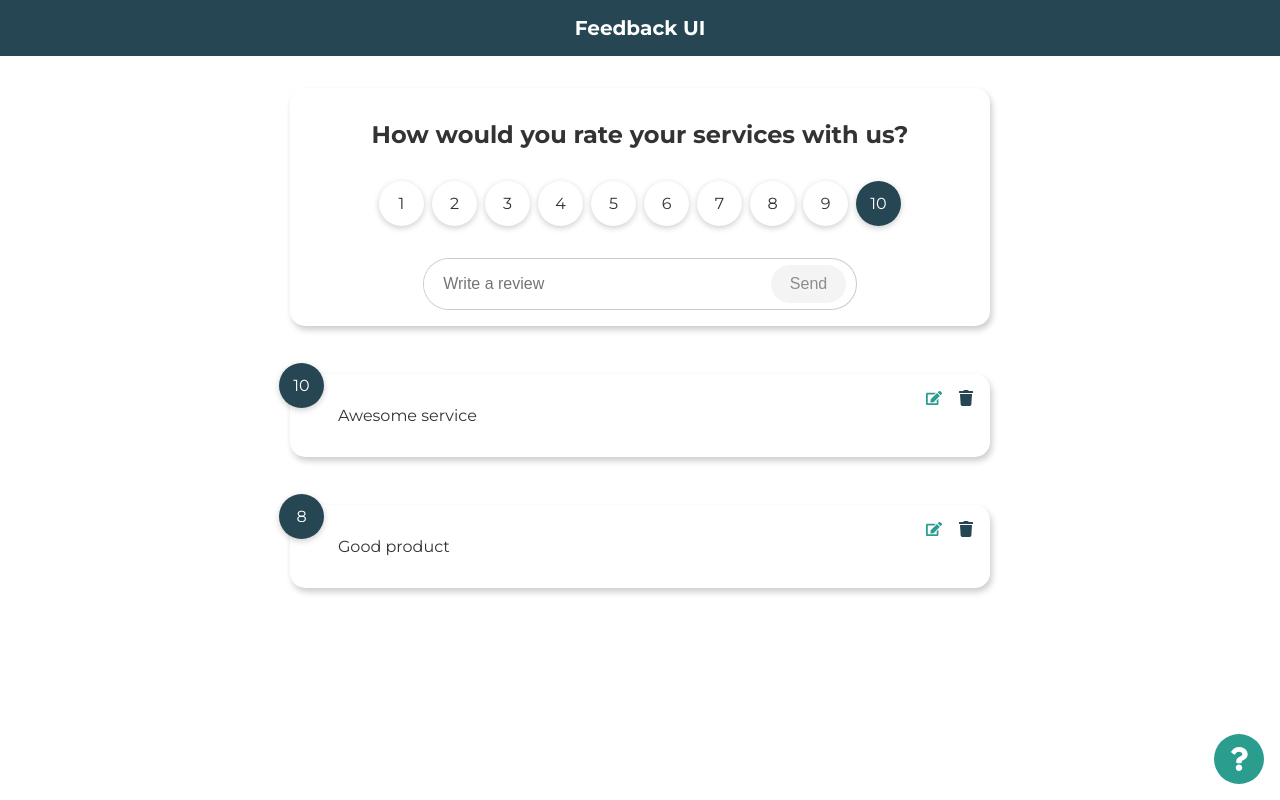
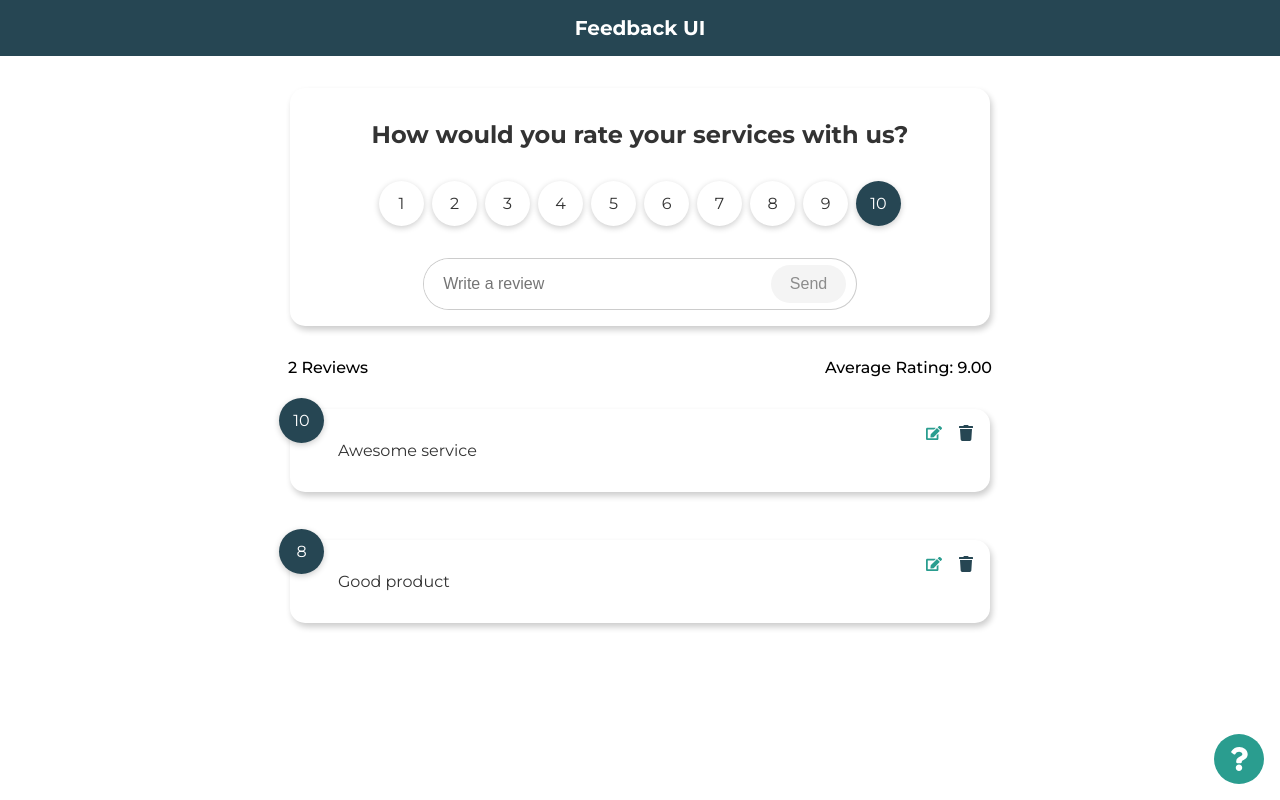
Before and after one commit to xuanhung1509/feedback-app-react, a React (Create React App) app: page / in a window 1280 px wide. Built offline with nearby package versions, Linux system fonts and the light colour scheme; data requests are answered from the project's data file.

Commit message:
Move states, functions to context & Use json-server as mock backend

```diff
--- /dev/null
+++ b/db.json
@@ -0,0 +1,14 @@
+{
+  "feedbacks": [
+    {
+      "id": 1,
+      "rating": 10,
+      "review": "Awesome service"
+    },
+    {
+      "id": 2,
+      "rating": 8,
+      "review": "Good product"
+    }
+  ]
+}
--- /dev/null
+++ b/src/components/FeedbackInfo.jsx
@@ -0,0 +1,25 @@
+import { useFeedbackContext } from '../context/FeedbackContext';
+
+function FeedbackInfo() {
+  const { feedbacks } = useFeedbackContext();
+
+  const updateAverage = () => {
+    const ratings = feedbacks.map((item) => +item.rating);
+    const sum = ratings.reduce(
+      (accumulator, current) => accumulator + current,
+      0
+    );
+    let average = sum / ratings.length;
+    average = average.toFixed(2);
+    return average;
+  };
+
+  return (
+    <div className='feedback-info'>
+      <span>{feedbacks.length} Reviews</span>
+      <span>Average Rating: {updateAverage()}</span>
+    </div>
+  );
+}
+
+export default FeedbackInfo;
--- a/src/components/FeedbackItem.jsx
+++ b/src/components/FeedbackItem.jsx
@@ -1,23 +1,17 @@
+import { useFeedbackContext } from '../context/FeedbackContext';
+import { FaEdit, FaTrash } from 'react-icons/fa';
 import Card from './shared/Card';
-import { FaEdit, FaTrash } from 'react-icons/fa';
 
-function FeedbackItem({ feedback, onEdit, onDelete }) {
+function FeedbackItem({ feedback }) {
+  const { handleEdit, handleDelete } = useFeedbackContext();
   const { rating, review } = feedback;
-
-  const handleEdit = () => {
-    onEdit(feedback.id);
-  };
-
-  const handleDelete = () => {
-    onDelete(feedback.id);
-  };
 
   return (
     <Card>
       <div className='feedback-item'>
         <div className='icons'>
-          <FaEdit fill='#2a9d8f' onClick={handleEdit} />
-          <FaTrash fill='#264653' onClick={handleDelete} />
+          <FaEdit fill='#2a9d8f' onClick={() => handleEdit(feedback.id)} />
+          <FaTrash fill='#264653' onClick={() => handleDelete(feedback.id)} />
         </div>
         <div className='rating'>{rating}</div>
         <div className='review'>{review}</div>
--- a/src/components/FeedbackList.jsx
+++ b/src/components/FeedbackList.jsx
@@ -1,15 +1,15 @@
+import { useFeedbackContext } from '../context/FeedbackContext';
 import FeedbackItem from './FeedbackItem';
 
-function FeedbackList({ feedbacks, onEdit, onDelete }) {
+function FeedbackList() {
+  const { loading, feedbacks } = useFeedbackContext();
+
+  if (loading) return <h3>Loading...</h3>;
+
   return (
     <div className='feedback-list'>
       {feedbacks.map((item) => (
-        <FeedbackItem
-          key={item.id}
-          feedback={item}
-          onEdit={onEdit}
-          onDelete={onDelete}
-        />
+        <FeedbackItem key={item.id} feedback={item} />
       ))}
     </div>
   );
--- a/src/components/RatingSelect.jsx
+++ b/src/components/RatingSelect.jsx
@@ -1,7 +1,7 @@
-function RatingSelect({ rating: selected, onSelect }) {
-  const handleSelect = (e) => {
+function RatingSelect({ rating: selected, handleSelect }) {
+  const onSelect = (e) => {
     const selectedValue = +e.currentTarget.value;
-    onSelect(selectedValue);
+    handleSelect(selectedValue);
   };
 
   return (
@@ -14,7 +14,7 @@ function RatingSelect({ rating: selected, onSelect }) {
             id={i + 1}
             value={i + 1}
             checked={selected === i + 1}
-            onChange={handleSelect}
+            onChange={onSelect}
           />
           <label htmlFor={i + 1}>{i + 1}</label>
         </div>
--- a/src/components/shared/Button.jsx
+++ b/src/components/shared/Button.jsx
@@ -1,6 +1,13 @@
-function Button({ children, type = 'button', disabled }) {
+function Button({ children, type = 'button', variant = 'primary', disabled }) {
+  const styles = {
+    backgroundColor: `${
+      disabled ? '#f4f4f4' : `${variant === 'primary' ? '#264653' : '#f4a261'}`
+    } `,
+    color: `${disabled ? '#8c8c8c' : '#fff'}`,
+  };
+
   return (
-    <button type={type} disabled={disabled} className='btn'>
+    <button type={type} disabled={disabled} className='btn' style={styles}>
       {children}
     </button>
   );
--- /dev/null
+++ b/src/context/FeedbackContext.js
@@ -0,0 +1,87 @@
+import { createContext, useContext, useState, useEffect } from 'react';
+
+const FeedbackContext = createContext();
+
+export const FeedbackProvider = ({ children }) => {
+  const [loading, setLoading] = useState(true);
+  const [feedbacks, setFeedbacks] = useState([]);
+  const [feedbackToUpdate, setFeedbackToUpdate] = useState(null);
+  const [isEditMode, setIsEditMode] = useState(false);
+
+  useEffect(() => {
+    const getFeedbacks = async () => {
+      const response = await fetch('/feedbacks');
+      const data = await response.json();
+      setFeedbacks(data);
+      setLoading(false);
+    };
+
+    getFeedbacks();
+  }, []);
+
+  const handleEdit = (id) => {
+    const feedbackToUpdate = feedbacks.find((item) => item.id === id);
+    setFeedbackToUpdate(feedbackToUpdate);
+    setIsEditMode(true);
+  };
+
+  const handleDelete = async (id) => {
+    if (window.confirm('Are you sure to delete this review?')) {
+      await fetch(`/feedbacks/${id}`, {
+        method: 'DELETE',
+      });
+
+      const updatedFeedbacks = feedbacks.filter((item) => item.id !== id);
+      setFeedbacks(updatedFeedbacks);
+    }
+  };
+
+  const handleSubmit = async (formData) => {
+    if (isEditMode) {
+      const response = await fetch(`/feedbacks/${formData.id}`, {
+        method: 'PUT',
+        headers: {
+          'Content-Type': 'application/json',
+        },
+        body: JSON.stringify(formData),
+      });
+      const data = await response.json();
+
+      setFeedbacks(
+        feedbacks.map((item) => (item.id === formData.id ? data : item))
+      );
+    } else {
+      const response = await fetch('/feedbacks', {
+        method: 'POST',
+        headers: {
+          'Content-Type': 'application/json',
+        },
+        body: JSON.stringify(formData),
+      });
+      const data = await response.json();
+
+      setFeedbacks((prev) => [...prev, data]);
+    }
+
+    setIsEditMode(false);
+  };
+
+  return (
+    <FeedbackContext.Provider
+      value={{
+        loading,
+        feedbacks,
+        handleEdit,
+        feedbackToUpdate,
+        handleDelete,
+        isEditMode,
+        setIsEditMode,
+        handleSubmit,
+      }}
+    >
+      {children}
+    </FeedbackContext.Provider>
+  );
+};
+
+export const useFeedbackContext = () => useContext(FeedbackContext);
--- a/src/index.css
+++ b/src/index.css
@@ -3,13 +3,10 @@
 :root {
   --dark-teal: #264653;
   --light-teal: #2a9d8f;
-  --yellow: #e9c46a;
-  --orange: #f4a261;
   --red: #e63946;
   --white: #fff;
   --light: #f4f4f4;
   --dark: #333;
-  --black: #000;
 }
 
 * {
@@ -36,8 +33,6 @@ body {
 .btn {
   cursor: pointer;
   padding: 0.6rem 1.2rem;
-  background: var(--dark-teal);
-  color: var(--light);
   border: none;
   border-radius: 50px;
   font-size: inherit;
@@ -45,8 +40,6 @@ body {
 
 .btn:disabled {
   cursor: context-menu;
-  background: var(--light);
-  color: #8c8c8c;
 }
 
 a {
@@ -150,14 +143,26 @@ a {
   outline: none;
 }
 
-.input-group > .btn {
-  margin: 0 0.6rem;
+.input-group .btn {
+  margin-right: 0.6rem;
 }
 
 .error {
   display: block;
   margin: 1rem 0 0.5rem;
   color: #e63946;
+  font-weight: 500;
+}
+
+/* Feedback Info */
+.feedback-info {
+  display: flex;
+  justify-content: space-between;
+  align-items: center;
+  margin: 1rem 0;
+}
+
+.feedback-info > span {
   font-weight: 500;
 }
 
--- a/src/index.js
+++ b/src/index.js
@@ -1,11 +1,14 @@
 import React from 'react';
 import ReactDOM from 'react-dom/client';
 import './index.css';
+import { FeedbackProvider } from './context/FeedbackContext';
 import App from './App';
 
 const root = ReactDOM.createRoot(document.getElementById('root'));
 root.render(
   <React.StrictMode>
-    <App />
+    <FeedbackProvider>
+      <App />
+    </FeedbackProvider>
   </React.StrictMode>
 );
--- a/src/pages/Home.jsx
+++ b/src/pages/Home.jsx
@@ -1,69 +1,19 @@
-import { useState } from 'react';
 import { Link } from 'react-router-dom';
 import { FaQuestion } from 'react-icons/fa';
 import FeedbackForm from '../components/FeedbackForm';
+import FeedbackInfo from '../components/FeedbackInfo';
 import FeedbackList from '../components/FeedbackList';
 
 function Home() {
-  const [feedbacks, setFeedbacks] = useState([
-    {
-      id: 1,
-      rating: 10,
-      review: 'Awesome service',
-    },
-    {
-      id: 2,
-      rating: 8,
-      review: 'Good product',
-    },
-  ]);
-
-  const [feedbackToUpdate, setFeedbackToUpdate] = useState(null);
-  const [isEditMode, setIsEditMode] = useState(false);
-
-  const handleSubmit = (formData) => {
-    if (isEditMode) {
-      setFeedbacks(
-        feedbacks.map((item) =>
-          item.id === formData.id ? { ...item, ...formData } : item
-        )
-      );
-    } else {
-      setFeedbacks((prev) => [...prev, formData]);
-    }
-
-    setIsEditMode(false);
-  };
-
-  const handleEdit = (id) => {
-    const feedbackToUpdate = feedbacks.find((item) => item.id === id);
-    setFeedbackToUpdate(feedbackToUpdate);
-    setIsEditMode(true);
-  };
-
-  const handleDelete = (id) => {
-    if (window.confirm('Are you sure to delete this review?')) {
-      const updatedFeedbacks = feedbacks.filter((item) => item.id !== id);
-      setFeedbacks(updatedFeedbacks);
-    }
-  };
-
   return (
     <>
       <div className='logo'>
         <Link to={'/'}>Feedback UI</Link>
       </div>
       <div className='container'>
-        <FeedbackForm
-          isEditMode={isEditMode}
-          feedbackToUpdate={feedbackToUpdate}
-          onSubmit={handleSubmit}
-        />
-        <FeedbackList
-          feedbacks={feedbacks}
-          onEdit={handleEdit}
-          onDelete={handleDelete}
-        />
+        <FeedbackForm />
+        <FeedbackInfo />
+        <FeedbackList />
       </div>
       <Link to={'/about'} className='question-mark'>
         <FaQuestion size={30} fill={'#fff'} />
```
Also changed, not shown: package.json (+6 -1 lines), src/components/FeedbackForm.jsx (+26 -13 lines), 1 other file (tests, documents, lock files or other folders).
